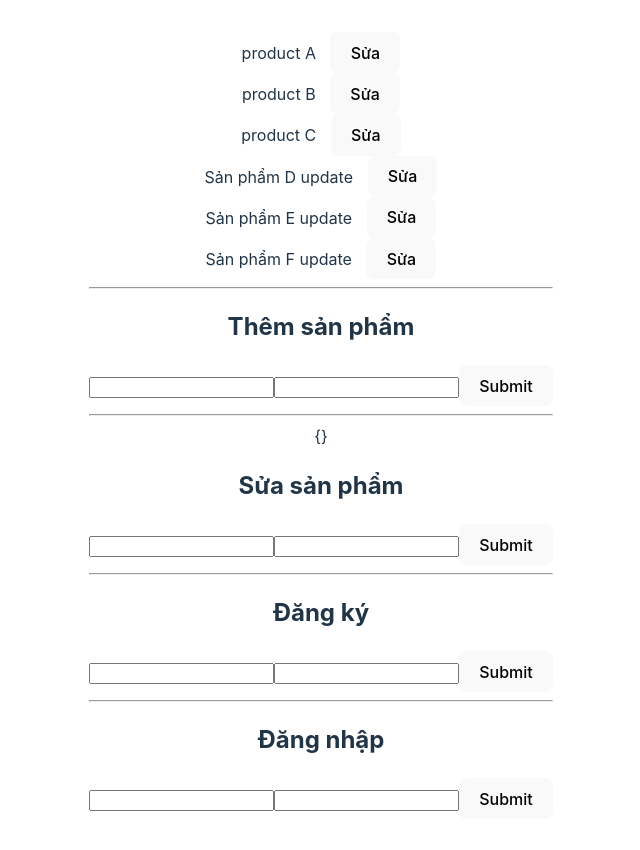
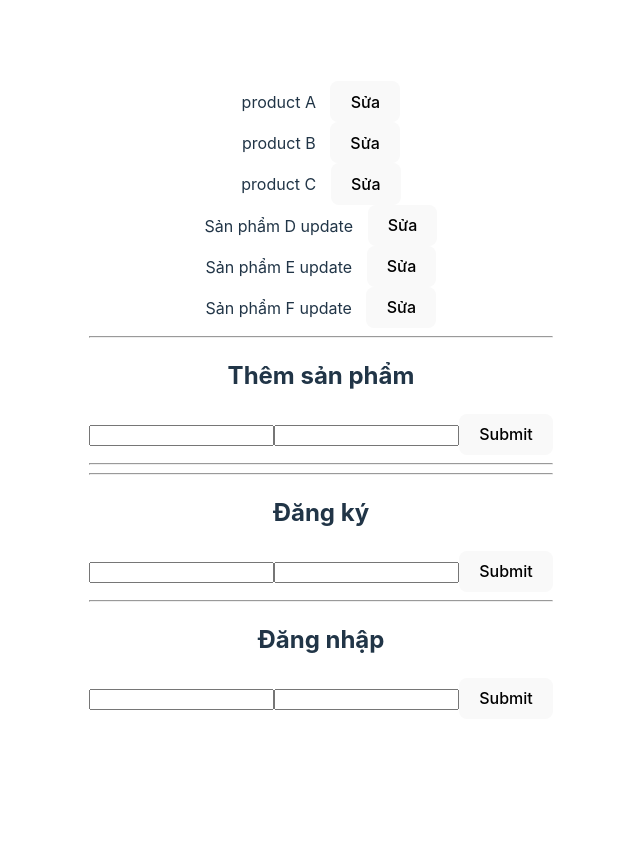
Before and after one commit to datlt2306/FPL-WEB209, a React (Vite) app: page / in a window 1280 px wide. Shown: the whole page, without its empty margins (319-959 px from the left). After the commit the page ends 800 px from the top, so only its background shows below. Built offline with nearby package versions, Linux system fonts and the light colour scheme; data requests are answered from the project's data file.

Commit message:
Buổi 3: useContext

```diff
--- a/src/App.tsx
+++ b/src/App.tsx
@@ -5,10 +5,12 @@ import { IProduct } from './interfaces/Product'
 import Signup from './components/Signup'
 import Signin from './components/Signin'
 import Edit from './components/Edit'
+import { ProductContext } from './context/product'
+import List from './components/List'
 
 function App() {
     const [products, setProducts] = useState<IProduct[]>([])
-    const [product, setProduct] = useState<IProduct>({})
+    const [product, setProduct] = useState<IProduct | null>(null)
     const [loading, setLoading] = useState(true)
     const [error, setError] = useState('')
 
@@ -92,22 +94,17 @@ function App() {
     }
     return (
         <>
-            {products?.map((product: any, index) => (
-                <div key={index}>
-                    {product.name}{' '}
-                    <button onClick={() => getProduct(product.id!)} style={{ marginLeft: 10 }}>
-                        Sửa
-                    </button>
-                </div>
-            ))}
+            <ProductContext.Provider value={products}>
+                <List />
                 <hr />
                 <Add onAdd={onHandleAdd} />
                 <hr />
-            <Edit product={product} onEdit={onHandleEdit} />
+                {/* <Edit onEdit={onHandleEdit} /> */}
                 <hr />
                 <Signup onSignup={onHandleSignup} />
                 <hr />
                 <Signin onSignin={onHandleSignin} />
+            </ProductContext.Provider>
         </>
     )
 }
--- /dev/null
+++ b/src/components/List.tsx
@@ -0,0 +1,22 @@
+import React, { useContext } from 'react'
+import { ProductContext } from '../context/product'
+
+type Props = {}
+
+const List = () => {
+    const products = useContext(ProductContext)
+    return (
+        <div>
+            {products?.map((product: any, index) => (
+                <div key={index}>
+                    {product.name}{' '}
+                    <button onClick={() => getProduct(product.id!)} style={{ marginLeft: 10 }}>
+                        Sửa
+                    </button>
+                </div>
+            ))}
+        </div>
+    )
+}
+
+export default List
--- /dev/null
+++ b/src/context/product.ts
@@ -0,0 +1,4 @@
+import React from 'react'
+import { IProduct } from '../interfaces/Product'
+
+export const ProductContext = React.createContext<IProduct[]>([])
```
Lines whose indentation alone changed are shown as unchanged.
